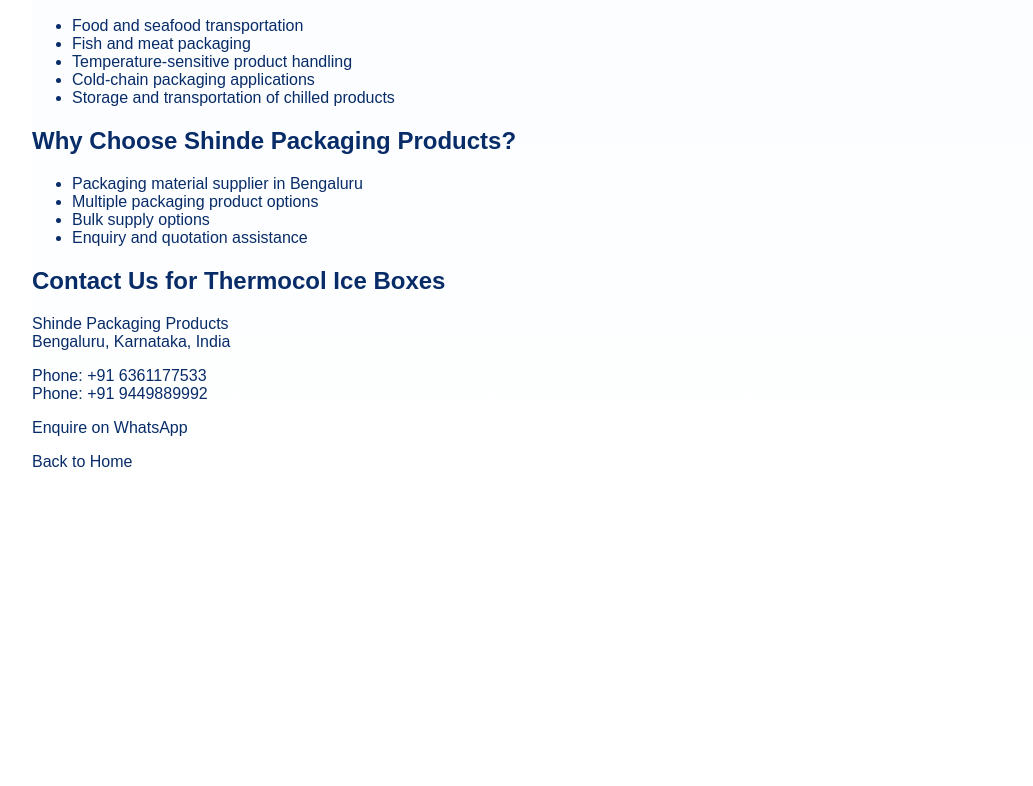
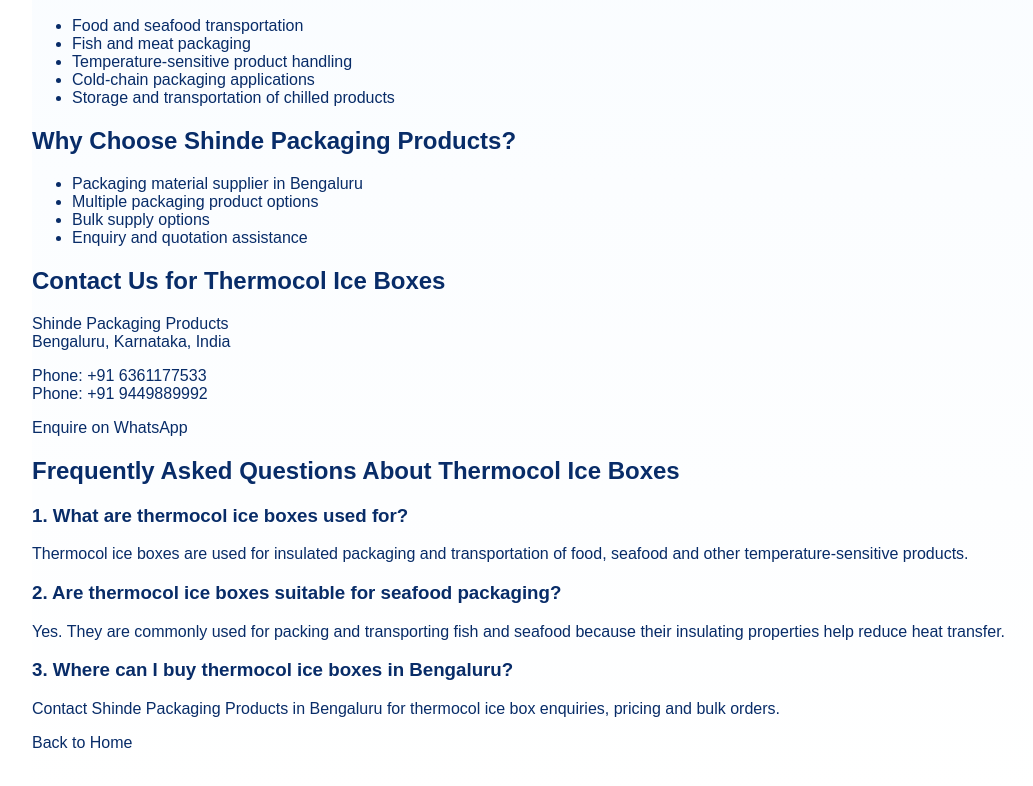
Before and after one commit to shindepackagingproducts-spp/SHINDE-PACKAGING-PRODUCTS, a plain HTML site: page thermocol-ice-box.html in a window 1280 px wide. Shown: the part 870-1656 px from the top of the page, without its empty margins (18-1051 px from the left). Before the commit the page ends 1399 px from the top, so only its background shows below. Drawn offline with Linux system fonts and the light colour scheme.

Commit message:
Update thermocol-ice-box.html

```diff
--- a/thermocol-ice-box.html
+++ b/thermocol-ice-box.html
@@ -11,6 +11,7 @@
 
   <meta name="robots" content="index, follow">
   <link rel="stylesheet" href="style.css">
+  <link rel="canonical" href="https://shindepackagingproducts-spp.github.io/SHINDE-PACKAGING-PRODUCTS/thermocol-ice-box.html">
 </head>
 
 <body>
@@ -78,7 +79,27 @@
       Enquire on WhatsApp
     </a>
   </p>
+<h2>Frequently Asked Questions About Thermocol Ice Boxes</h2>
 
+<h3>1. What are thermocol ice boxes used for?</h3>
+<p>
+  Thermocol ice boxes are used for insulated packaging
+  and transportation of food, seafood and other
+  temperature-sensitive products.
+</p>
+
+<h3>2. Are thermocol ice boxes suitable for seafood packaging?</h3>
+<p>
+  Yes. They are commonly used for packing and transporting
+  fish and seafood because their insulating properties
+  help reduce heat transfer.
+</p>
+
+<h3>3. Where can I buy thermocol ice boxes in Bengaluru?</h3>
+<p>
+  Contact Shinde Packaging Products in Bengaluru
+  for thermocol ice box enquiries, pricing and bulk orders.
+</p>
   <p><a href="index.html">Back to Home</a></p>
 
 </main>
```
